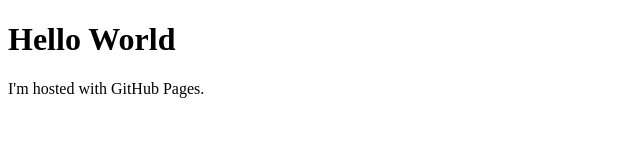
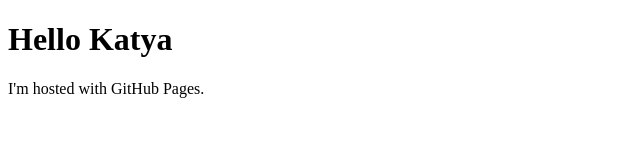
Before and after one commit to KashapovK/KashapovK.github.io, a plain HTML site: page index.html in a window 1280 px wide. Shown: the full height of the page, 0-640 px from the left. Drawn offline with Linux system fonts and the light colour scheme.

Commit message:
Update index.html

```diff
--- a/index.html
+++ b/index.html
@@ -1,7 +1,8 @@
 <!DOCTYPE html>
 <html>
 <body>
-<h1>Hello World</h1>
+<h1>Hello Katya
+</h1>
 <p>I'm hosted with GitHub Pages.</p>
 </body>
 </html>
```
